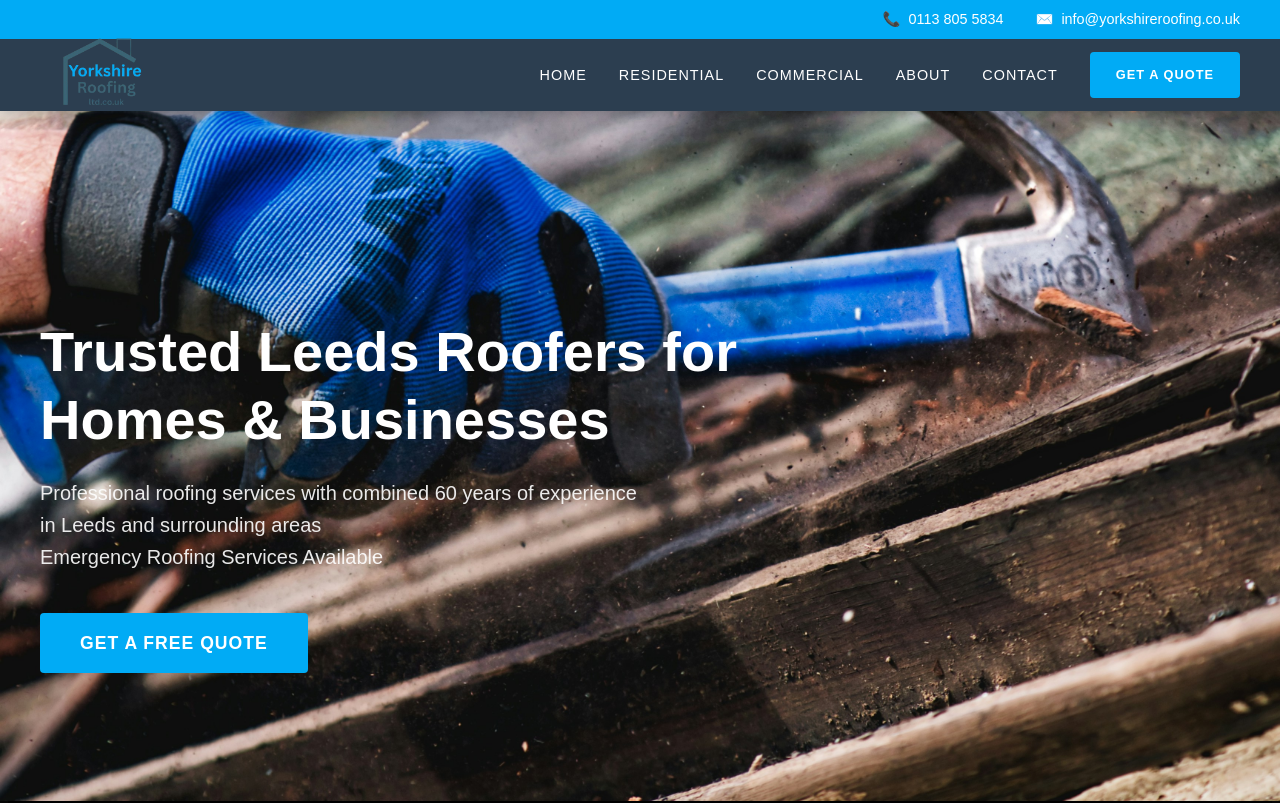
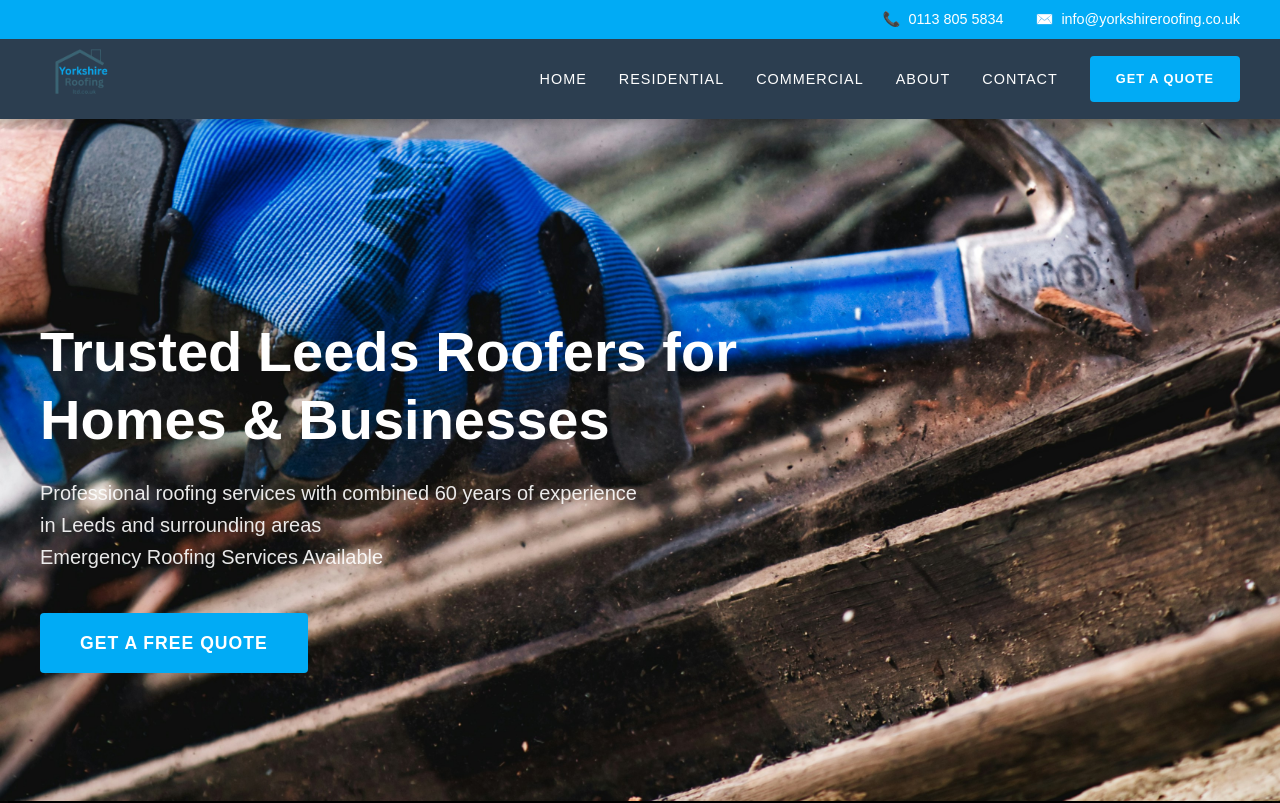
Before and after one commit to Zaxer38/Yorkshire_Roofing, a React (Create React App) app: page / in a window 1280 px wide. Shown: the top 803 px of the page. Built offline with nearby package versions, Linux system fonts and the light colour scheme.

Commit message:
fixing bugs

```diff
--- a/src/components/Header/Header.tsx
+++ b/src/components/Header/Header.tsx
@@ -56,11 +56,14 @@ const HeaderContainer = styled.header`
 `;
 
 const MainHeader = styled.div`
-  height: 72px; /* slim header height */
+  height: 80px; /* allows room for logo and nav */
 
   @media (max-width: 768px) {
-    /* slightly shorter header on smaller screens */
-    height: 64px;
+    height: 72px;
+  }
+
+  @media (max-width: 480px) {
+    height: auto; /* let content define height on very small screens */
   }
 `;
 
@@ -81,7 +84,8 @@ const HeaderContent = styled.div`
   @media (max-width: 480px) {
     flex-direction: column;
     justify-content: center;
-    padding: 0 0.75rem;
+    align-items: center;
+    padding: 0 0.75rem 0.5rem;
   }
 `;
 
@@ -89,30 +93,25 @@ const Logo = styled(Link)`
   display: flex;
   align-items: center;
   gap: 0; /* no gap since we're only showing the image */
-  margin-top: 16px; /* moves the logo further down inside the header */
   text-decoration: none;
   color: ${colors.primary};
   transition: color 0.3s ease;
 
   img {
-    height: 150px; /* restored larger logo size */
+    height: 100px;
     width: auto;
     display: block;
   }
 
   @media (max-width: 768px) {
-    margin-top: 10px;
-
     img {
-      height: 110px;
+      height: 80px;
     }
   }
 
   @media (max-width: 480px) {
-    margin-top: 6px;
-
     img {
-      height: 90px;
+      height: 64px;
     }
   }
 
@@ -125,6 +124,16 @@ const Nav = styled.nav`
   display: flex;
   gap: 2rem;
   align-items: center;
+
+  @media (max-width: 768px) {
+    gap: 1.25rem;
+  }
+
+  @media (max-width: 600px) {
+    flex-wrap: wrap;
+    justify-content: center;
+    row-gap: 0.5rem;
+  }
 `;
 
 const NavLink = styled(Link)`
@@ -157,6 +166,15 @@ const NavLink = styled(Link)`
   &:hover::after {
     width: 100%;
   }
+
+  @media (max-width: 768px) {
+    font-size: 0.8rem;
+    padding: 0.35rem 0;
+  }
+
+  @media (max-width: 480px) {
+    font-size: 0.78rem;
+  }
 `;
 
 const ContactButton = styled(Link)`
@@ -178,6 +196,16 @@ const ContactButton = styled(Link)`
     color: #f5f5f5; /* Slightly lighter white on hover */
     transform: translateY(-2px);
     box-shadow: 0 4px 12px rgba(1, 171, 245, 0.3);
+  }
+
+  @media (max-width: 768px) {
+    padding: 0.6rem 1.25rem;
+    font-size: 0.78rem;
+  }
+
+  @media (max-width: 480px) {
+    padding: 0.55rem 1.1rem;
+    font-size: 0.75rem;
   }
 `;
 
```
